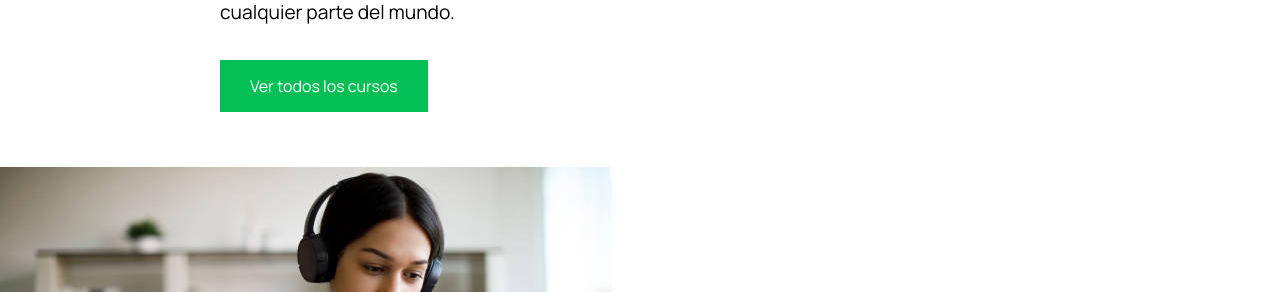
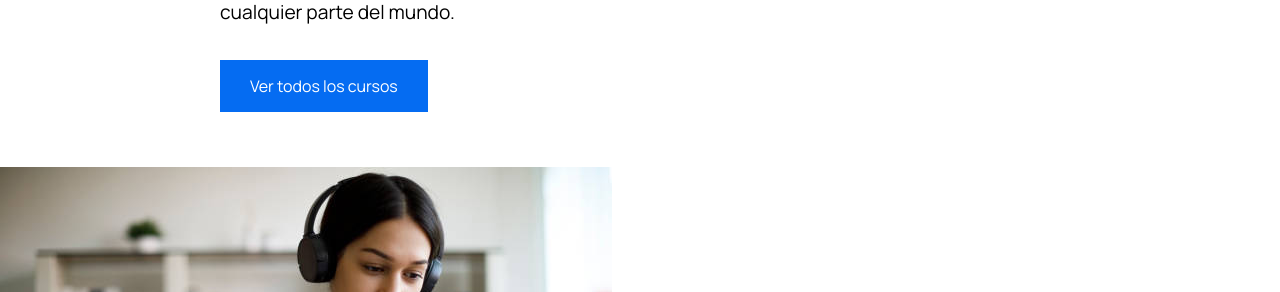
Before and after one commit to catacasa123/WeLearn, a plain HTML site: page index.html in a window 1280 px wide. In both pictures the pointer is over the link "Ver todos los cursos". Shown: the part 508-800 px from the top of the page. Drawn offline with Linux system fonts and the light colour scheme.

Commit message:
transition btn cursos

```diff
--- a/css/estilos.css
+++ b/css/estilos.css
@@ -404,6 +404,10 @@ body{
     background-color: #04BF55;
     text-decoration: none;
     padding: 15px 30px;
+    transition: all;
+}
+.btn:hover{
+    background-color: #056CF2;
 }
 .pintura__btn{
     color: white;
```
